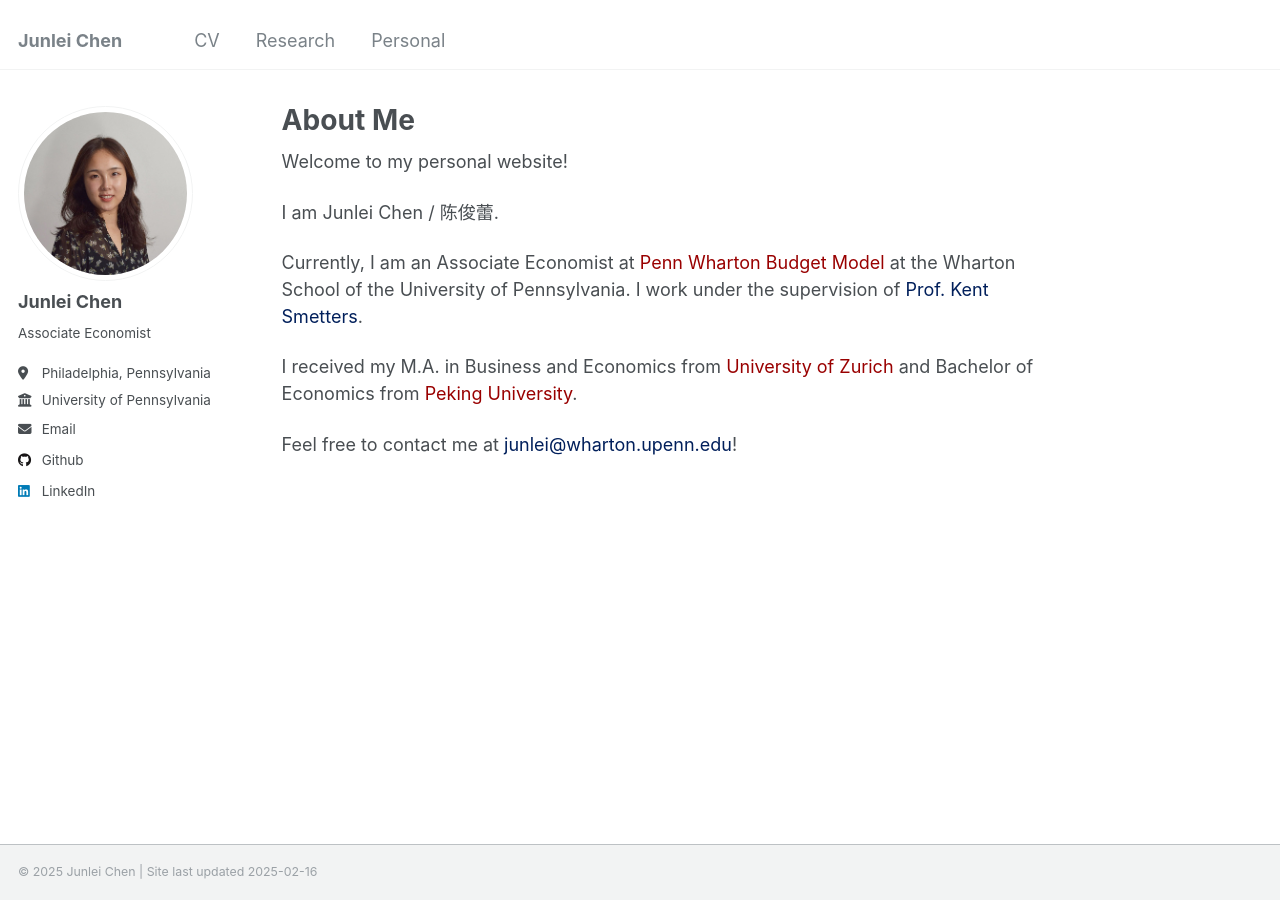
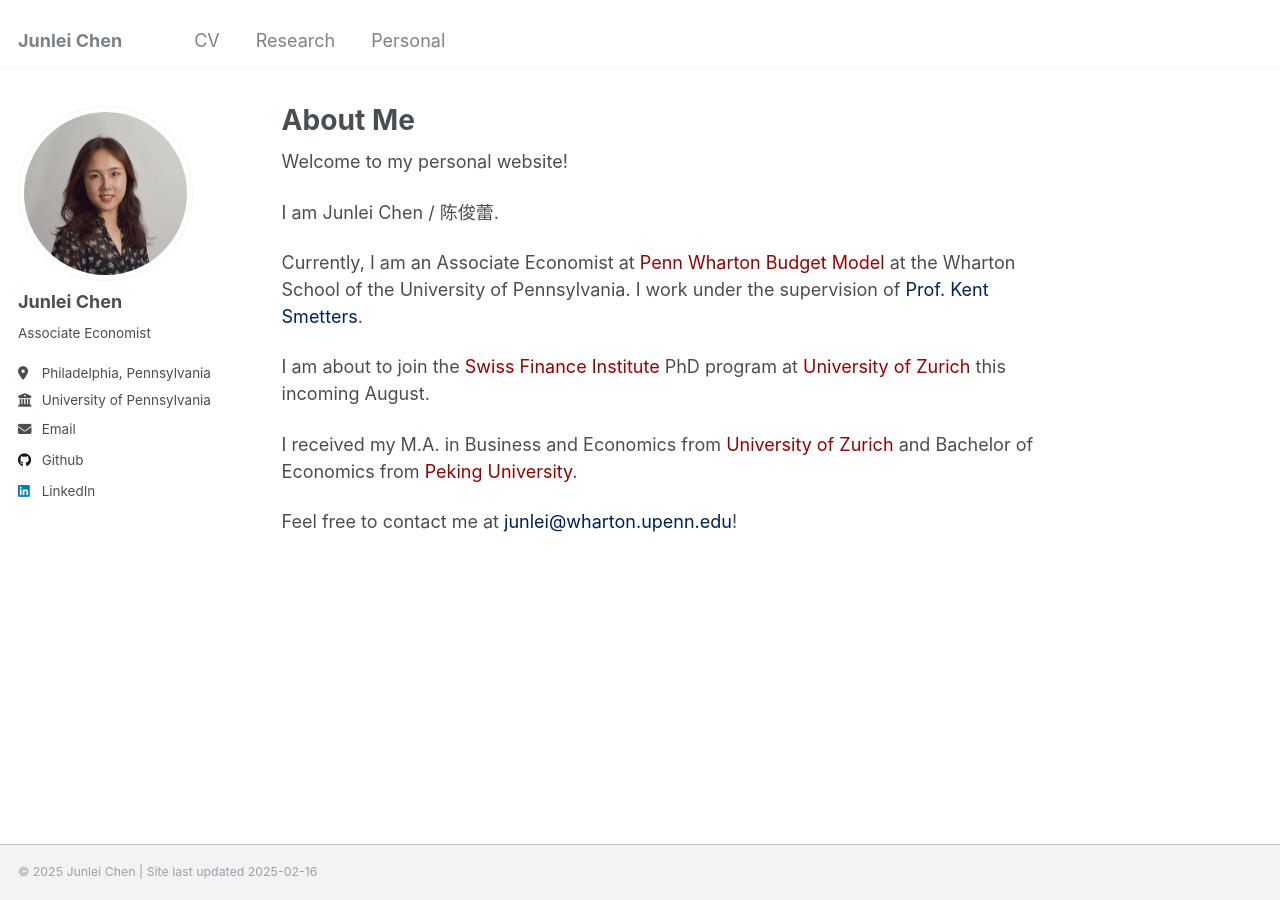
Before and after one commit to Junlei-Chen/junlei-chen.github.io, a Jekyll site: the page built from _pages/about.md, in a window 1280 px wide. Built offline with Jekyll 4.4.1, drawn with Linux system fonts in a browser that asks for light colours.

Commit message:
Update about.md

```diff
--- a/_pages/about.md
+++ b/_pages/about.md
@@ -13,6 +13,8 @@
 
 Currently, I am an Associate Economist at <a href="https://budgetmodel.wharton.upenn.edu/" style="color: #990000; text-decoration: none;">Penn Wharton Budget Model</a> at the Wharton School of the University of Pennsylvania. I work under the supervision of <a href="https://bepp.wharton.upenn.edu/profile/smetters/" style="color: #011F5B; text-decoration: none;">Prof. Kent Smetters</a>.
 
+I am about to join the <a href="https://www.sfi.ch/en" style="color: #990000; text-decoration: none;">Swiss Finance Institute</a> PhD program at <a href="https://www.uzh.ch/en.html" style="color: #990000; text-decoration: none;">University of Zurich</a> this incoming August.
+
 I received my M.A. in Business and Economics from <a href="https://www.uzh.ch/en.html" style="color: #990000; text-decoration: none;">University of Zurich</a> and Bachelor of Economics from <a href="https://english.pku.edu.cn/" style="color: #990000; text-decoration: none;">Peking University</a>.
 
 Feel free to contact me at <a href="mailto:junlei@wharton.upenn.edu" style="color: #011F5B; text-decoration: none;">junlei@wharton.upenn.edu</a>!
```
